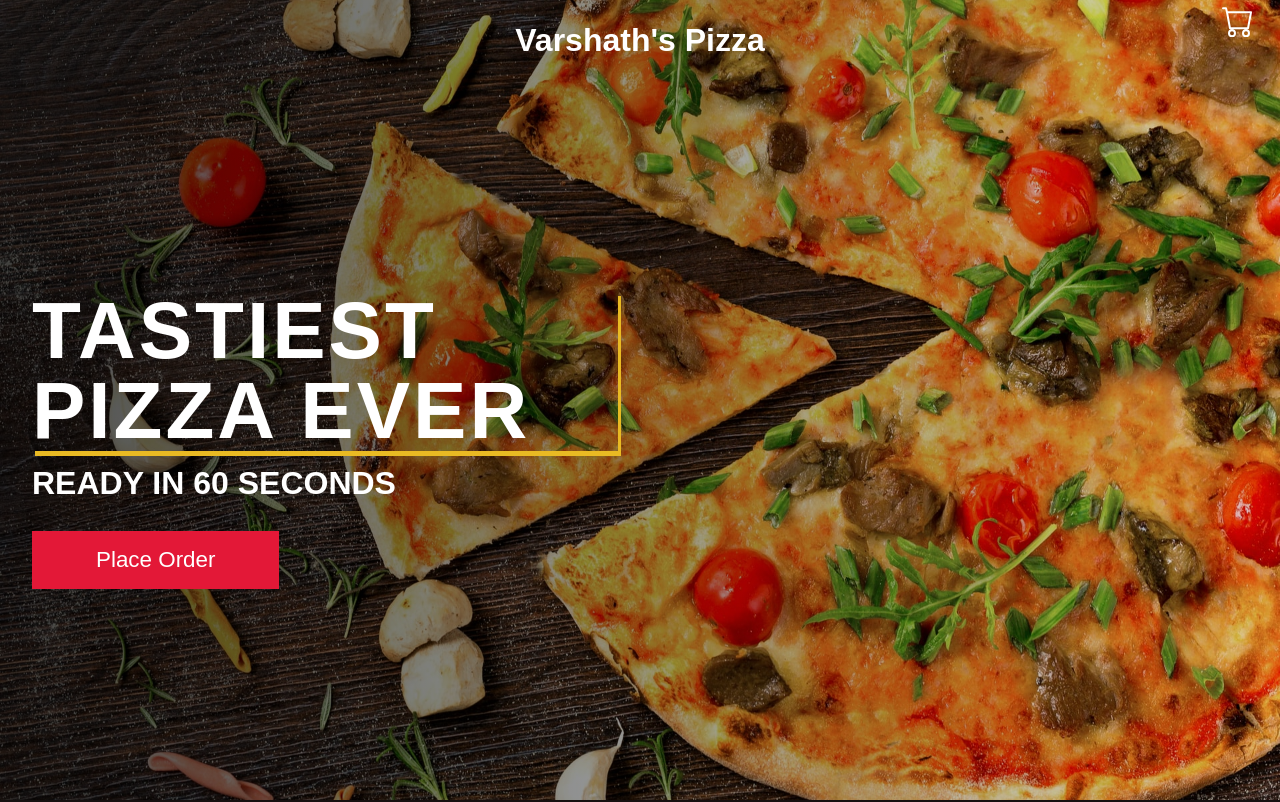
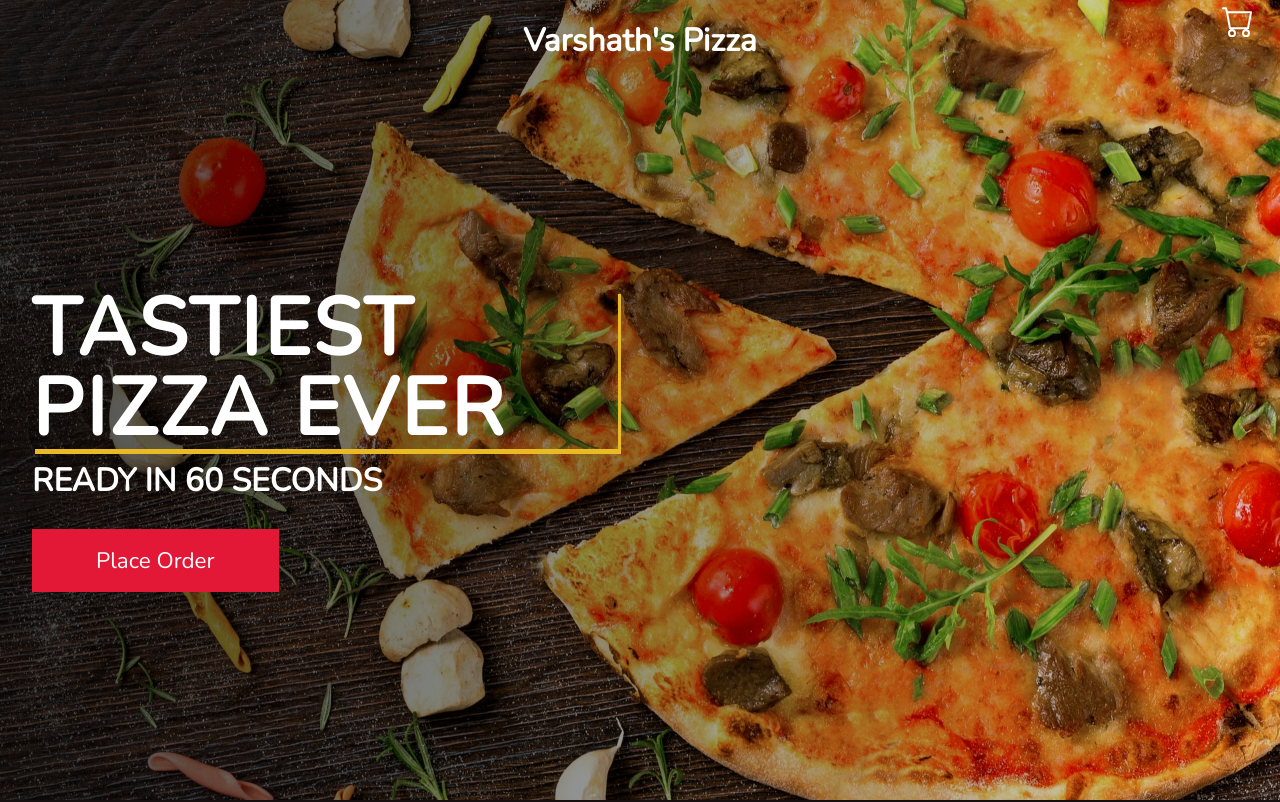
Before and after one commit to varshathgupta/Pizzza_Shop, a React (Create React App) app: page / in a window 1280 px wide. Shown: the top 802 px of the page. Built offline with nearby package versions, Linux system fonts and the light colour scheme.

Commit message:
Pizzzzza Done

```diff
--- a/src/index.css
+++ b/src/index.css
@@ -6,7 +6,7 @@
   box-sizing: border-box;
   margin:0;
   padding: 0;
-  font-family: 'Kanit', sans-serif;
+  font-family: 'Nunito', sans-serif;
 
 }
 ::-webkit-scrollbar {
```
